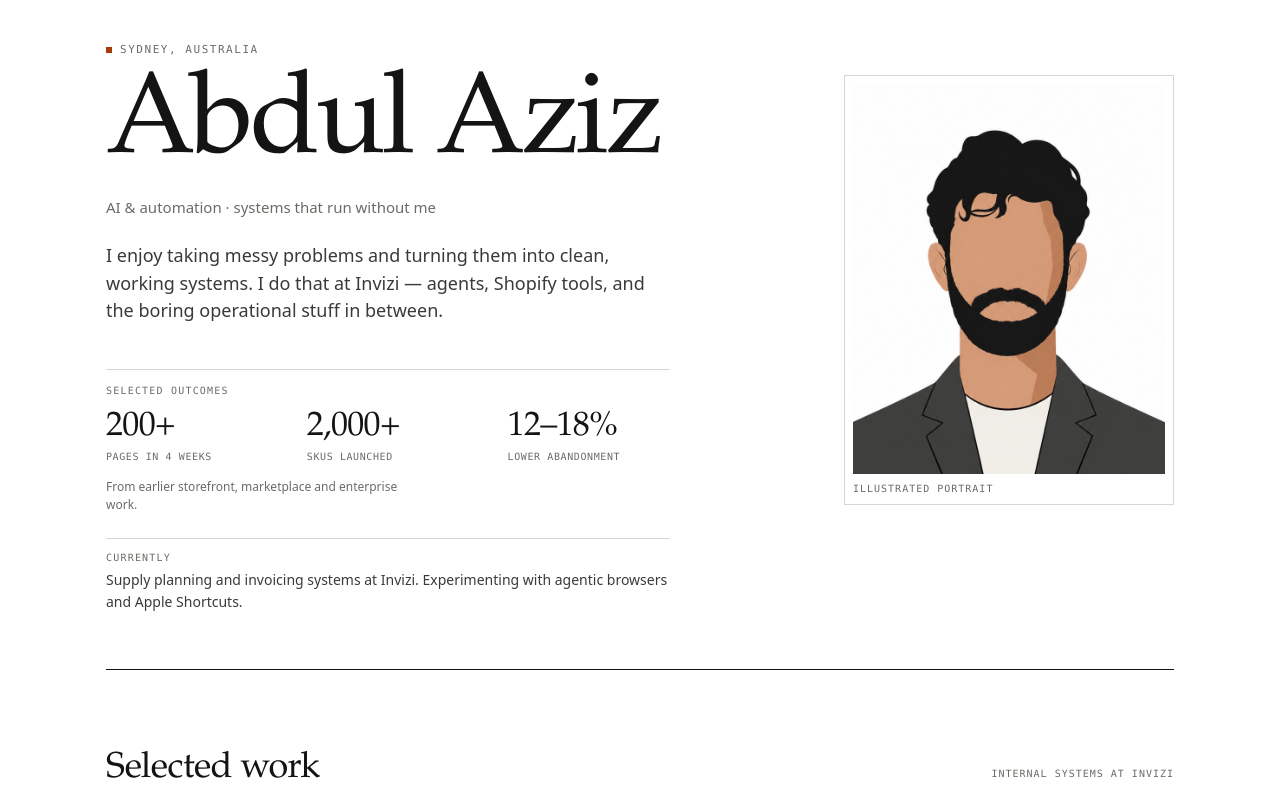
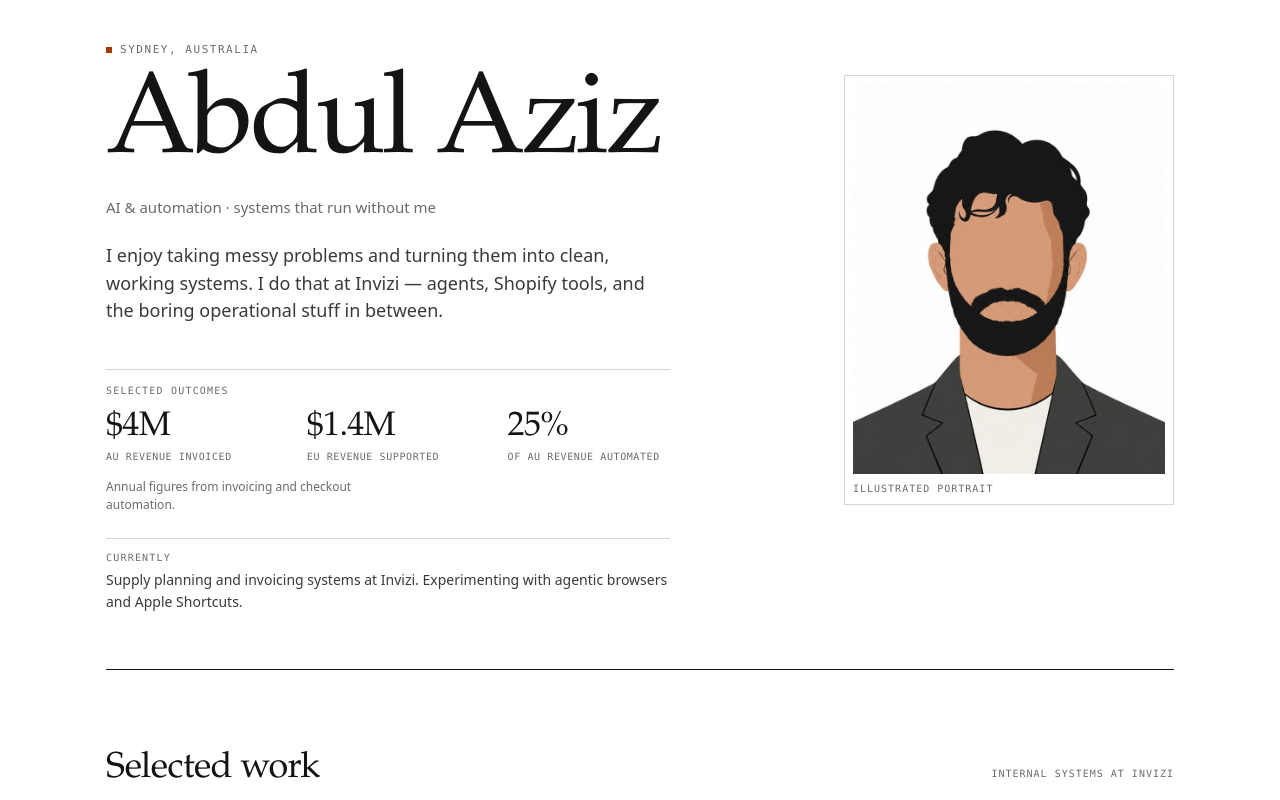
Before and after one commit to abdulazizsapra/abdulazizsapra.github.io, a plain HTML site: page index.html in a window 1280 px wide. Shown: the top 800 px of the page. Drawn offline with Linux system fonts and the light colour scheme.

Commit message:
Lead the outcomes with Invizi revenue figures.
Replace the pages, SKUs and abandonment metrics with $4M AU revenue invoiced, $1.4M EU revenue supported, and 25% of AU revenue automated.

Co-authored-by: CommandCodeBot <noreply@commandcode.ai>

```diff
--- a/index.html
+++ b/index.html
@@ -61,19 +61,19 @@
             <p class="figures-label">Selected outcomes</p>
             <div class="figures">
               <div class="figure">
-                <span class="figure-value">200+</span>
-                <span class="figure-label">pages in 4 weeks</span>
+                <span class="figure-value">$4M</span>
+                <span class="figure-label">AU revenue invoiced</span>
               </div>
               <div class="figure">
-                <span class="figure-value">2,000+</span>
-                <span class="figure-label">SKUs launched</span>
+                <span class="figure-value">$1.4M</span>
+                <span class="figure-label">EU revenue supported</span>
               </div>
               <div class="figure">
-                <span class="figure-value">12–18%</span>
-                <span class="figure-label">lower abandonment</span>
+                <span class="figure-value">25%</span>
+                <span class="figure-label">of AU revenue automated</span>
               </div>
             </div>
-            <p class="figures-caption">From earlier storefront, marketplace and enterprise work.</p>
+            <p class="figures-caption">Annual figures from invoicing and checkout automation.</p>
           </div>
 
           <dl class="now">
```
Also changed, not shown: DISCARD-LOG.md (+6 -4 lines), llms.txt (+4 -4 lines).
